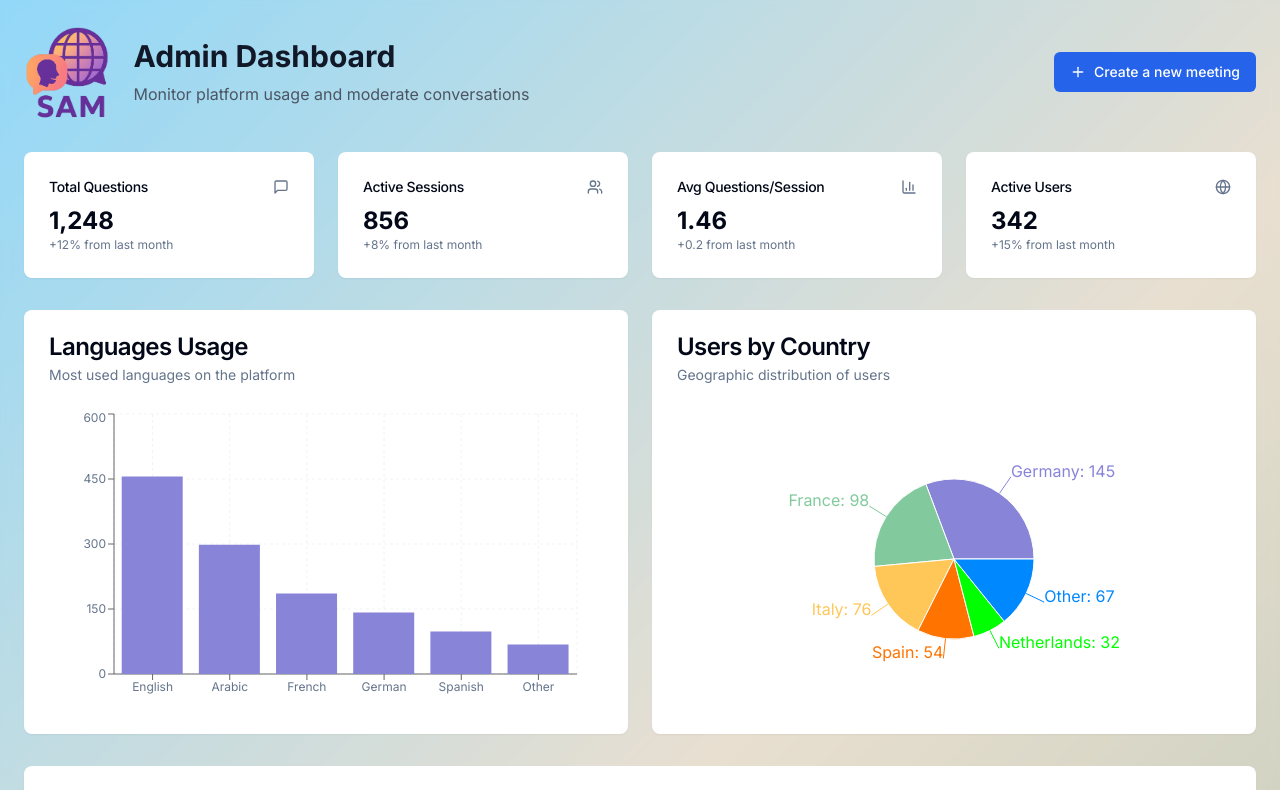
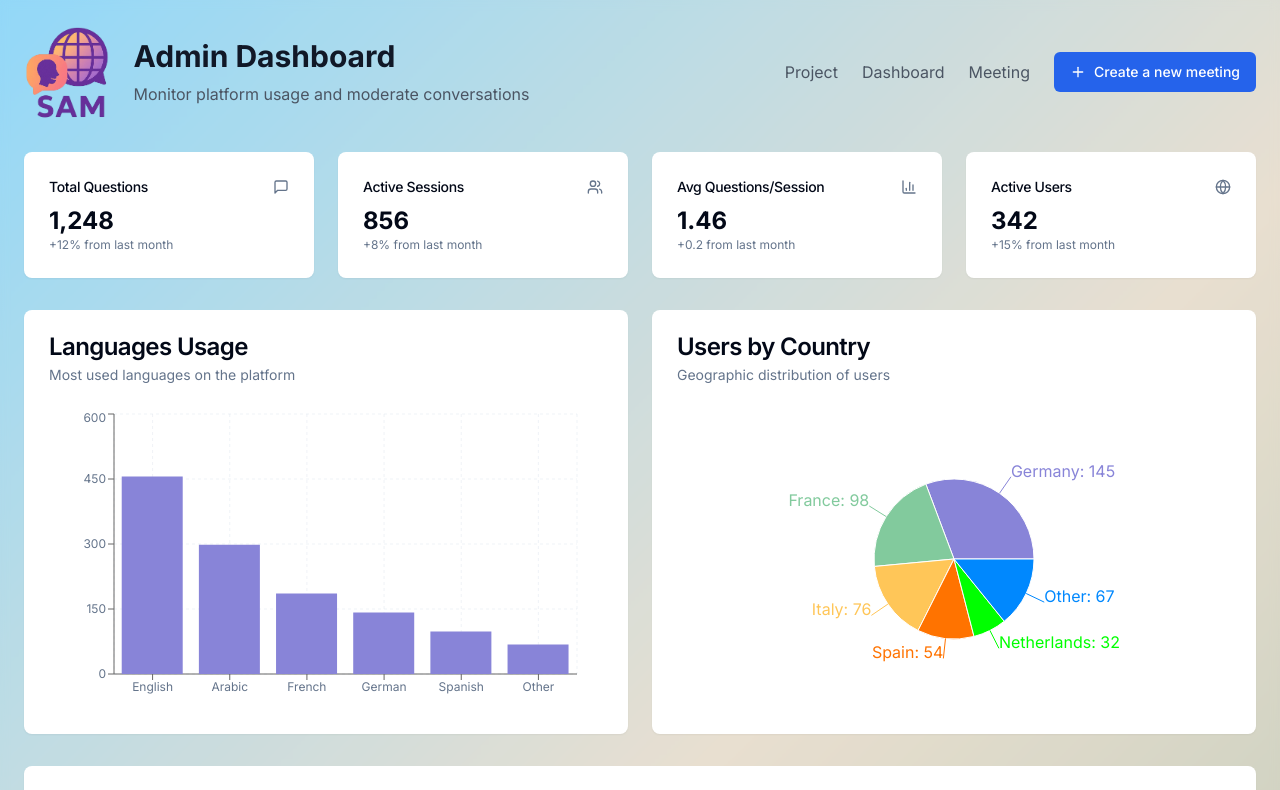
Before and after one commit to Digitalizers-ge/sam-chatbot, a React (Vite) app: page /admin in a window 1280 px wide. Shown: the top 790 px of the page. Built offline with nearby package versions, Linux system fonts and the light colour scheme.

Commit message:
Replace Login with Meeting button
Replace the Login button in the navigation menu with the "Create a new meeting" button.

```diff
--- a/src/pages/AdminDashboard.tsx
+++ b/src/pages/AdminDashboard.tsx
@@ -11,6 +11,7 @@ import { BarChart, Bar, XAxis, YAxis, CartesianGrid, Tooltip, ResponsiveContaine
 import { ChartContainer, ChartTooltip, ChartTooltipContent } from '@/components/ui/chart';
 import { Users, MessageSquare, Globe, BarChart3, Search, Filter, Upload, FileText, Plus } from 'lucide-react';
 import { useNavigate } from 'react-router-dom';
+import { Link } from 'react-router-dom';
 
 // Mock data for demonstration
 const keyMetrics = {
@@ -142,6 +143,25 @@ const AdminDashboard = () => {
                 <p className="text-gray-600">Monitor platform usage and moderate conversations</p>
               </div>
             </div>
+            <div className="flex items-center space-x-6">
+              <Link
+                to="/project"
+                className="text-gray-600 hover:text-gray-900 transition-colors"
+              >
+                Project
+              </Link>
+              <Link
+                to="/admin"
+                className="text-gray-600 hover:text-gray-900 transition-colors"
+              >
+                Dashboard
+              </Link>
+              <Link
+                to="/meeting"
+                className="text-gray-600 hover:text-gray-900 transition-colors"
+              >
+                Meeting
+              </Link>
               <Button
                 onClick={() => navigate('/meeting')}
                 className="bg-blue-600 hover:bg-blue-700 text-white flex items-center gap-2"
@@ -149,6 +169,7 @@ const AdminDashboard = () => {
                 <Plus className="w-4 h-4" />
                 Create a new meeting
               </Button>
+            </div>
           </div>
 
           {/* Key Metrics */}
```
Lines whose indentation alone changed are shown as unchanged.
